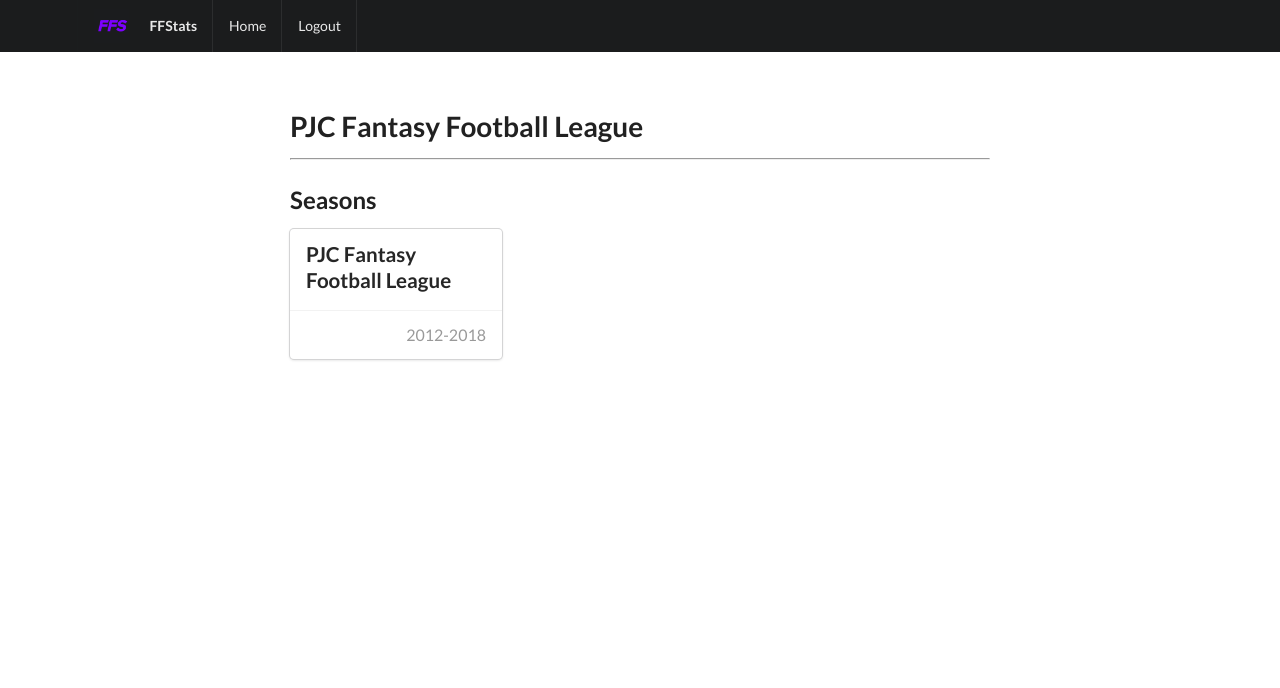
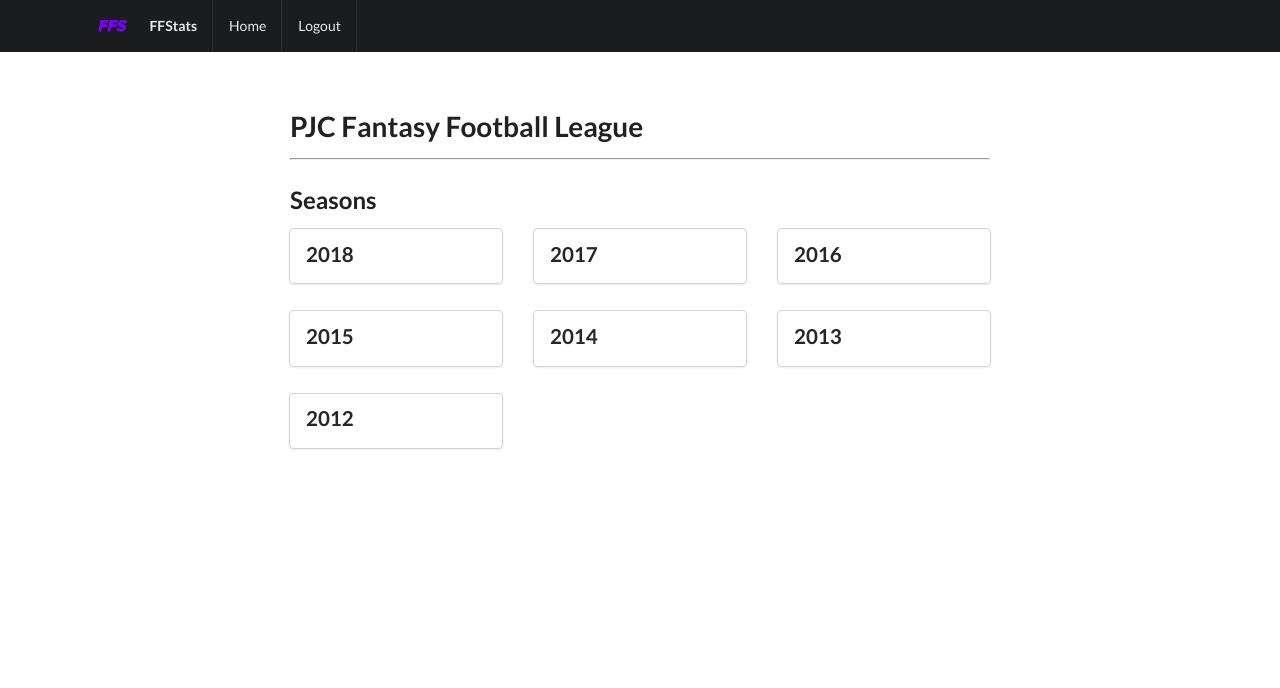
Before and after one commit to nishilshah17/FFStats, a Flask app: page /home/league/1 in a window 1280 px wide. Shown: the top 688 px of the page. Run offline with Flask 2, Linux system fonts and the light colour scheme; some libraries are stand-ins or nearby versions.

Commit message:
add season page

```diff
--- a/app.py
+++ b/app.py
@@ -27,6 +27,14 @@ def league(league_id):
     global access_token, uid
     return render_template("league.html", access_token=access_token, uid=uid, league_id=league_id)
 
+@app.route("/home/league/<league_id>/season/<year>")
+def season(league_id, year):
+    '''
+    Render season for a league page
+    '''
+    global access_token, uid
+    return render_template("season.html", access_token=access_token, uid=uid, league_id=league_id, season=year)
+
 @app.route("/signin", methods=["POST"])
 def signin():
     '''
--- a/templates/league.html
+++ b/templates/league.html
@@ -52,18 +52,37 @@
       <div class="ui three stackable cards">
         <a class="ui card" href="#">
           <div class="content">
-            <div class="header">PJC Fantasy Football League</div>
-            <!--<div class="meta">
-              <span class="category">2012-2018</span>
-            </div>
-            <div class="description">
-              <p></p>
-            </div>-->
+            <div class="header">2018</div>
           </div>
-          <div class="extra content">
-            <div class="right floated author">
-              2012-2018
-            </div>
+        </a>
+        <a class="ui card" href="#">
+          <div class="content">
+            <div class="header">2017</div>
+          </div>
+        </a>
+        <a class="ui card" href="#">
+          <div class="content">
+            <div class="header">2016</div>
+          </div>
+        </a>
+        <a class="ui card" href="#">
+          <div class="content">
+            <div class="header">2015</div>
+          </div>
+        </a>
+        <a class="ui card" href="#">
+          <div class="content">
+            <div class="header">2014</div>
+          </div>
+        </a>
+        <a class="ui card" href="#">
+          <div class="content">
+            <div class="header">2013</div>
+          </div>
+        </a>
+        <a class="ui card" href="#">
+          <div class="content">
+            <div class="header">2012</div>
           </div>
         </a>
       </div>
```
